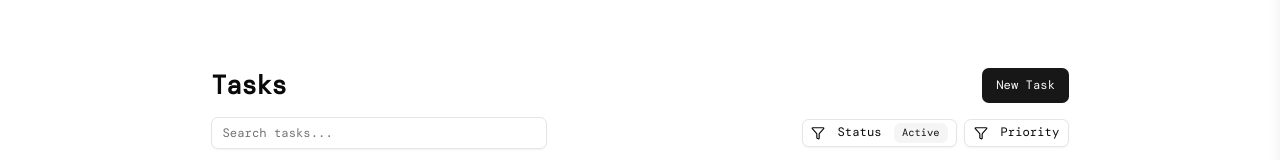
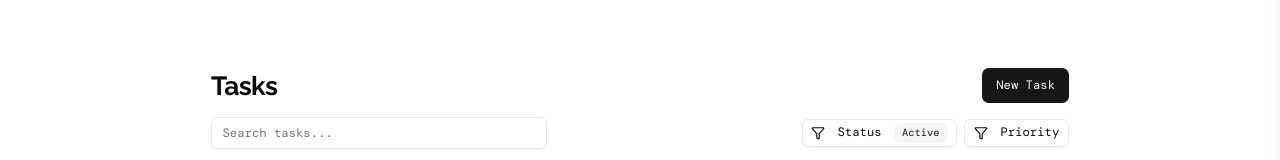
Before and after one commit to ninjaasmoke/personal-task-manager, a Next.js app: page / in a window 1280 px wide. Shown: the part 254-414 px from the top of the page. Built offline with nearby package versions, Linux system fonts and the light colour scheme.

Commit message:
Update font styles in globals.css and add Google Fonts link in layout.tsx

```diff
--- a/app/globals.css
+++ b/app/globals.css
@@ -125,3 +125,10 @@
     @apply bg-background text-foreground;
   }
 }
+
+h1, h2, h3, h4, h5, h6 {
+  font-family: "Raleway", sans-serif;
+  font-optical-sizing: auto;
+  font-weight: 700;
+  font-style: normal;
+}
--- a/app/layout.tsx
+++ b/app/layout.tsx
@@ -23,6 +23,16 @@
         <meta name="viewport" content="width=device-width, initial-scale=1" />
         <link rel="icon" href="/favicon.ico" />
         <meta name="theme-color" content="#000000" />
+        <link rel="preconnect" href="https://fonts.googleapis.com" />
+        <link
+          rel="preconnect"
+          href="https://fonts.gstatic.com"
+          crossOrigin="anonymous"
+        />
+        <link
+          href="https://fonts.googleapis.com/css2?family=Raleway:ital,wght@0,100..900;1,100..900&display=swap"
+          rel="stylesheet"
+        />
       </head>
       <body className={appFont.className}>
         <ThemeProvider
```
